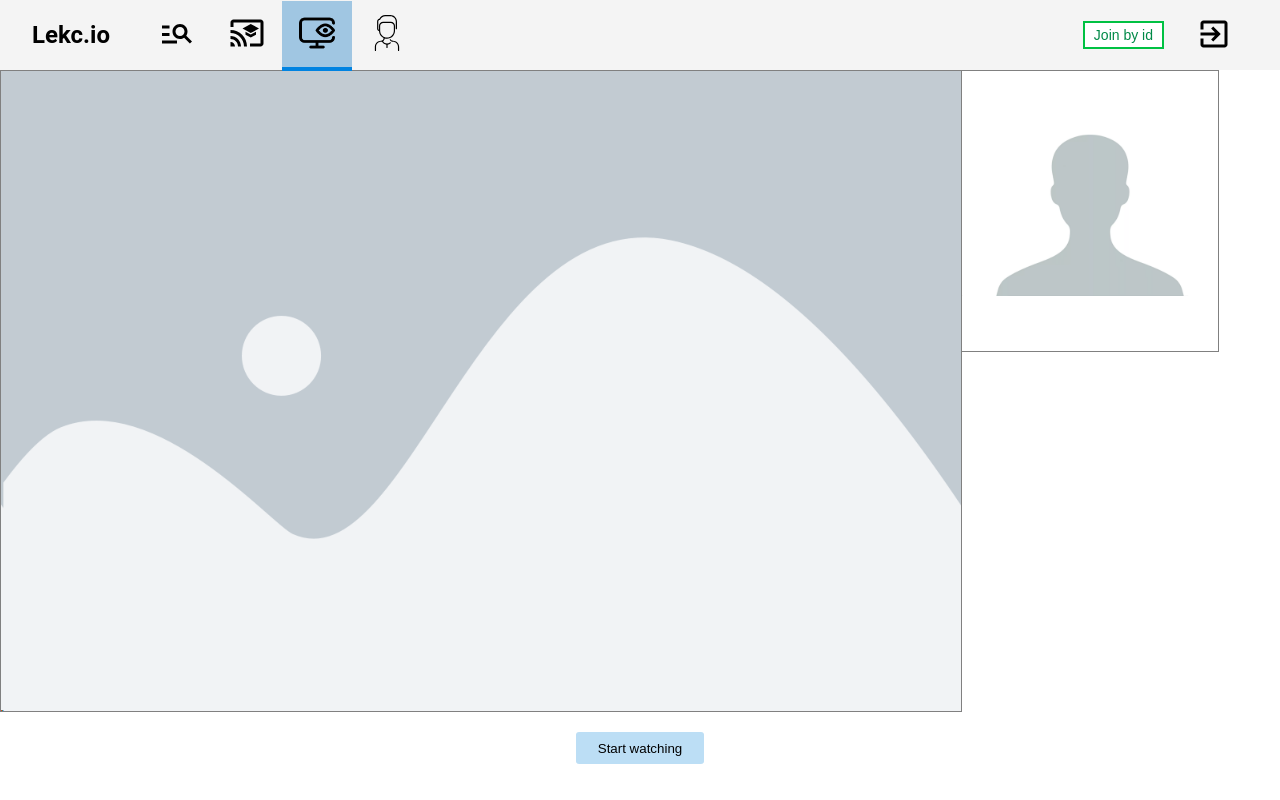
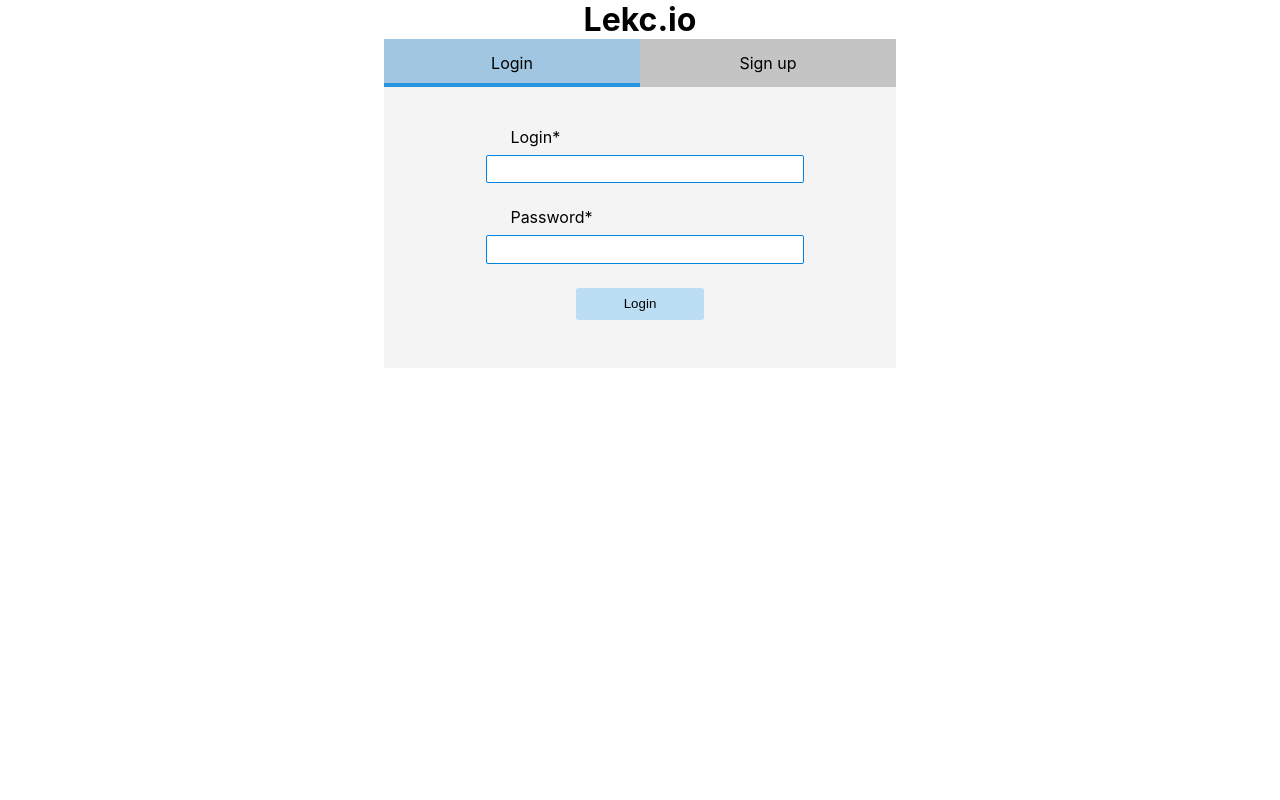
Before and after one commit to kekasquad/lekc.io, a React (Create React App) app in the folder frontend/: page /stream-viewer in a window 1280 px wide. Built offline with nearby package versions, Linux system fonts and the light colour scheme.

Commit message:
add changes to check

```diff
--- a/frontend/package.json
+++ b/frontend/package.json
@@ -10,14 +10,16 @@
     "@types/node": "^12.20.4",
     "@types/react": "^17.0.2",
     "@types/react-dom": "^17.0.1",
+    "chokidar": "^3.5.1",
     "kurento-client": "^6.16.0",
     "kurento-utils": "^6.16.0",
     "react": "^17.0.1",
     "react-dom": "^17.0.1",
-    "react-modal": "^3.12.1",
+    "react-modal": "^3.13.1",
     "react-router-dom": "^5.2.0",
     "react-scripts": "4.0.2",
     "typescript": "^4.1.5",
+    "watchpack-chokidar2": "^2.0.1",
     "web-vitals": "^1.1.0"
   },
   "scripts": {
--- a/frontend/src/App/App.tsx
+++ b/frontend/src/App/App.tsx
@@ -6,8 +6,19 @@ import StreamPresenter from '../StreamPresenter/StreamPresenter';
 import StreamViewer from '../StreamViewer/StreamViewer';
 import { Redirect, Route, Switch, withRouter } from 'react-router';
 import Search from '../Search/Search';
+import useToken from './useToken';
 
 function App() {
+  const { token, setToken } = useToken();
+
+  if (!token) {
+    return (
+      <div className="App">
+        <Auth setToken={setToken} />
+      </div>
+    );
+  }
+
   return (
     <div className="App">
       <Switch>
@@ -23,9 +34,6 @@ function App() {
         <Route path="/profile">
           <NavBar currentItem={2}/>
         </Route>
-        <Route path="/login">
-          <Auth/>
-        </Route>
         <Redirect from="/" to="/search"/>
       </Switch>
       </div>
--- /dev/null
+++ b/frontend/src/App/useToken.tsx
@@ -0,0 +1,23 @@
+import { useState } from 'react';
+
+export default function useToken() {
+    const getToken = () => {
+      const tokenString = localStorage.getItem('token');
+      if (tokenString === null) {
+          return "";
+      }
+      const userToken = JSON.parse(tokenString);
+      return userToken?.token
+    };
+    const [token, setToken] = useState(getToken());
+
+    const saveToken = (userToken: any) => {
+        localStorage.setItem('token', JSON.stringify(userToken));
+        setToken(userToken.token);
+    };
+
+    return {
+        setToken: saveToken,
+        token
+    };
+}
--- a/frontend/src/Auth/Auth.tsx
+++ b/frontend/src/Auth/Auth.tsx
@@ -4,6 +4,7 @@ import { FORM_ERROR_MESSAGES } from '../constants';
 
 interface IProps {
     loginMode?: boolean;
+    setToken?: any;
 }
 
 interface IState {
@@ -21,6 +22,15 @@ interface IState {
     errorText?: string;
 }
 
+async function loginUser(credentials: any) {
+    return fetch('http://localhost:4000/login', {
+        method: 'POST',
+        headers: {
+            'Content-Type': 'application/json'
+        },
+        body: JSON.stringify(credentials)
+    }).then(data => data.json())
+}
 
 export default class Auth extends React.Component<IProps, IState> {
 
@@ -75,11 +85,25 @@ export default class Auth extends React.Component<IProps, IState> {
         return false;
     }
 
-    submitForm(event: React.MouseEvent): void {
+    submitForm(event: React.MouseEvent) {
         event.preventDefault();
         if (!this.validateFormFields()) {
             this.setState({ errorText: FORM_ERROR_MESSAGES.incorrectData });
             return;
+        }
+        if (this.state.loginMode) {
+            const name = this.state.name;
+            const password = this.state.password;
+            loginUser({
+                name,
+                password
+            }).then(token => {
+                console.log(token);
+                this.props.setToken(token);
+            }).catch(error => {
+                console.log(error);
+                //TODO: some state changes based on error
+            });
         }
     }
 
--- a/frontend/src/NavBar/NavBar.tsx
+++ b/frontend/src/NavBar/NavBar.tsx
@@ -78,6 +78,10 @@ export default class NavBar extends React.Component<IProps, IState> {
       // }
   }
 
+  signOut(): void {
+    localStorage.removeItem('token');
+  }
+
   render(): JSX.Element {
     return (
       <nav className="navbar">
@@ -116,7 +120,7 @@ export default class NavBar extends React.Component<IProps, IState> {
         </div>
         <div className="right_section">
           <Link to="/login">
-            <button className="btn_icon btn_exit_profile">
+            <button className="btn_icon btn_exit_profile" onClick={ () => this.signOut() }>
               <svg xmlns="http://www.w3.org/2000/svg" height="36" viewBox="0 0 24 24" width="36"><path d="M0 0h24v24H0V0z" fill="none"/>
                 <path d="M10.09 15.59L11.5 17l5-5-5-5-1.41 1.41L12.67 11H3v2h9.67l-2.58 2.59zM19 3H5c-1.11 0-2 .9-2 2v4h2V5h14v14H5v-4H3v4c0 1.1.89 2 2 2h14c1.1 0 2-.9 2-2V5c0-1.1-.9-2-2-2z"/>
               </svg>
```
Also changed, not shown: 1 other file (tests, documents, lock files or other folders).
